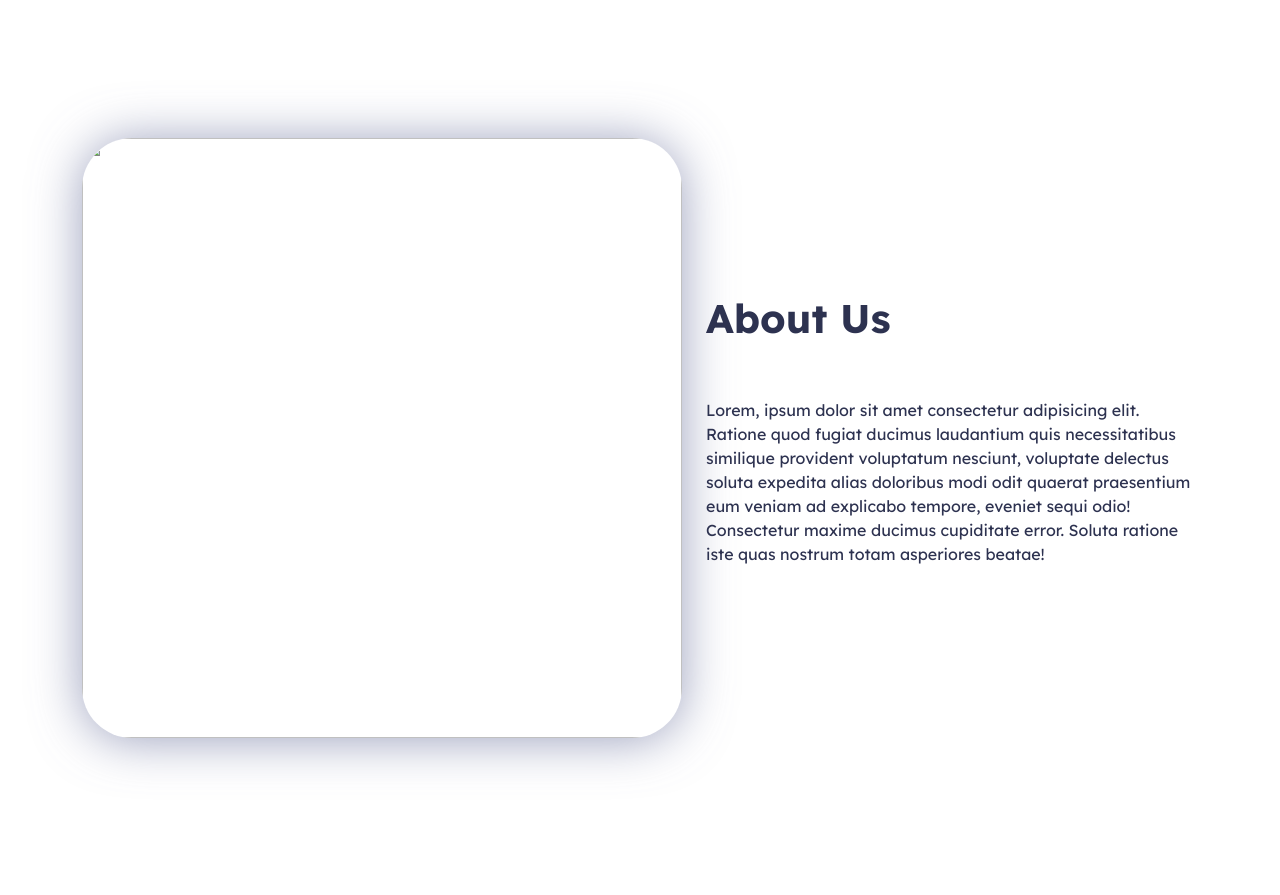
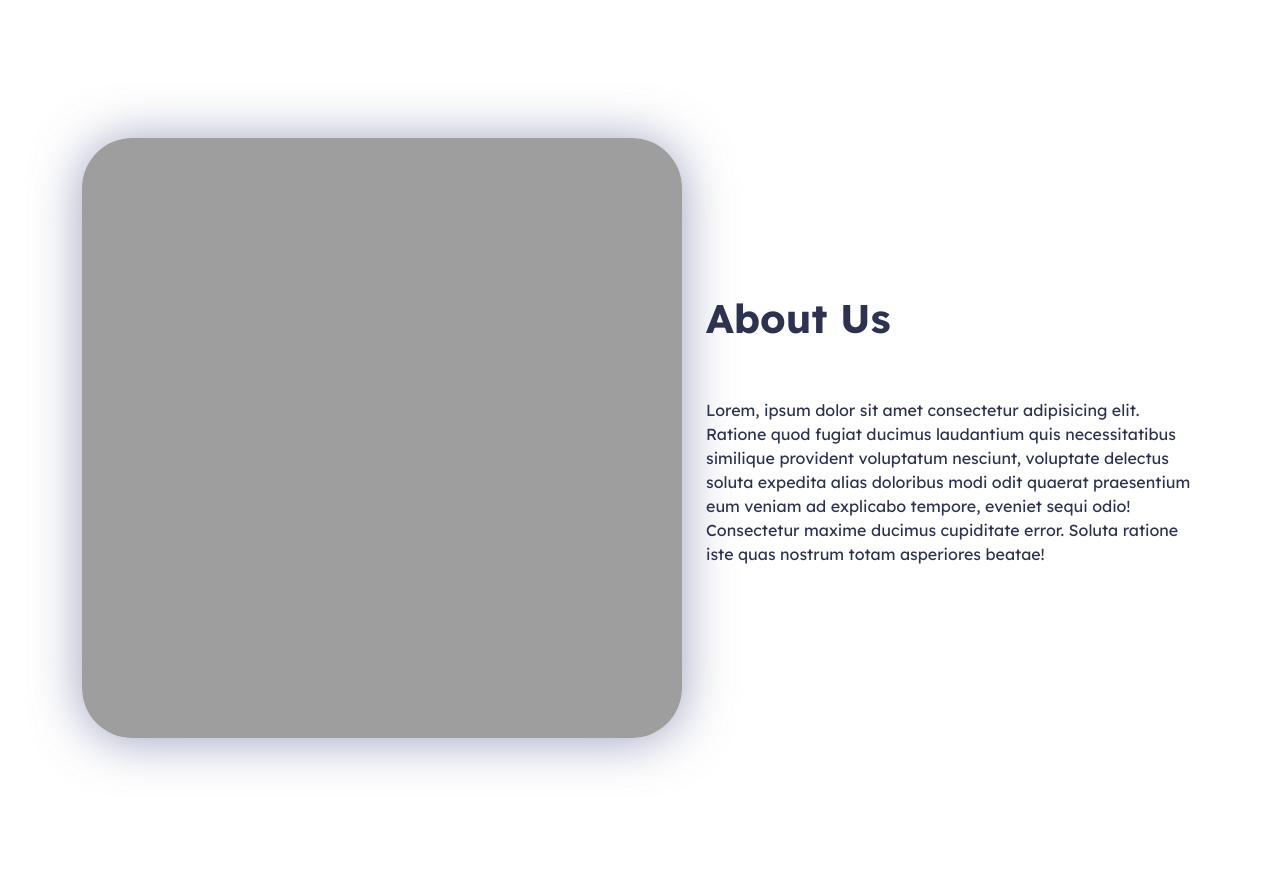
Before and after one commit to Danarmukti/company-website-bootstrap-template, a plain HTML site: page index.html in a window 1280 px wide. Shown: the part 780-1675 px from the top of the page. Drawn offline with Linux system fonts and the light colour scheme; the site is published under a folder, as on GitHub Pages, so addresses that start at the root find nothing.

Commit message:
image fix

```diff
--- a/index.html
+++ b/index.html
@@ -72,7 +72,7 @@
         class="row align-items-start d-flex flex-lg-row flex-column-reverse"
       >
         <article class="col">
-          <img src="/img/about-image.jpg" class="about-img" alt="" />
+          <img src="img/about-image.jpg" class="about-img" alt="" />
         </article>
         <article
           class="col d-flex flex-md-column flex-column justify-content-center gap-5 content-about"
```
